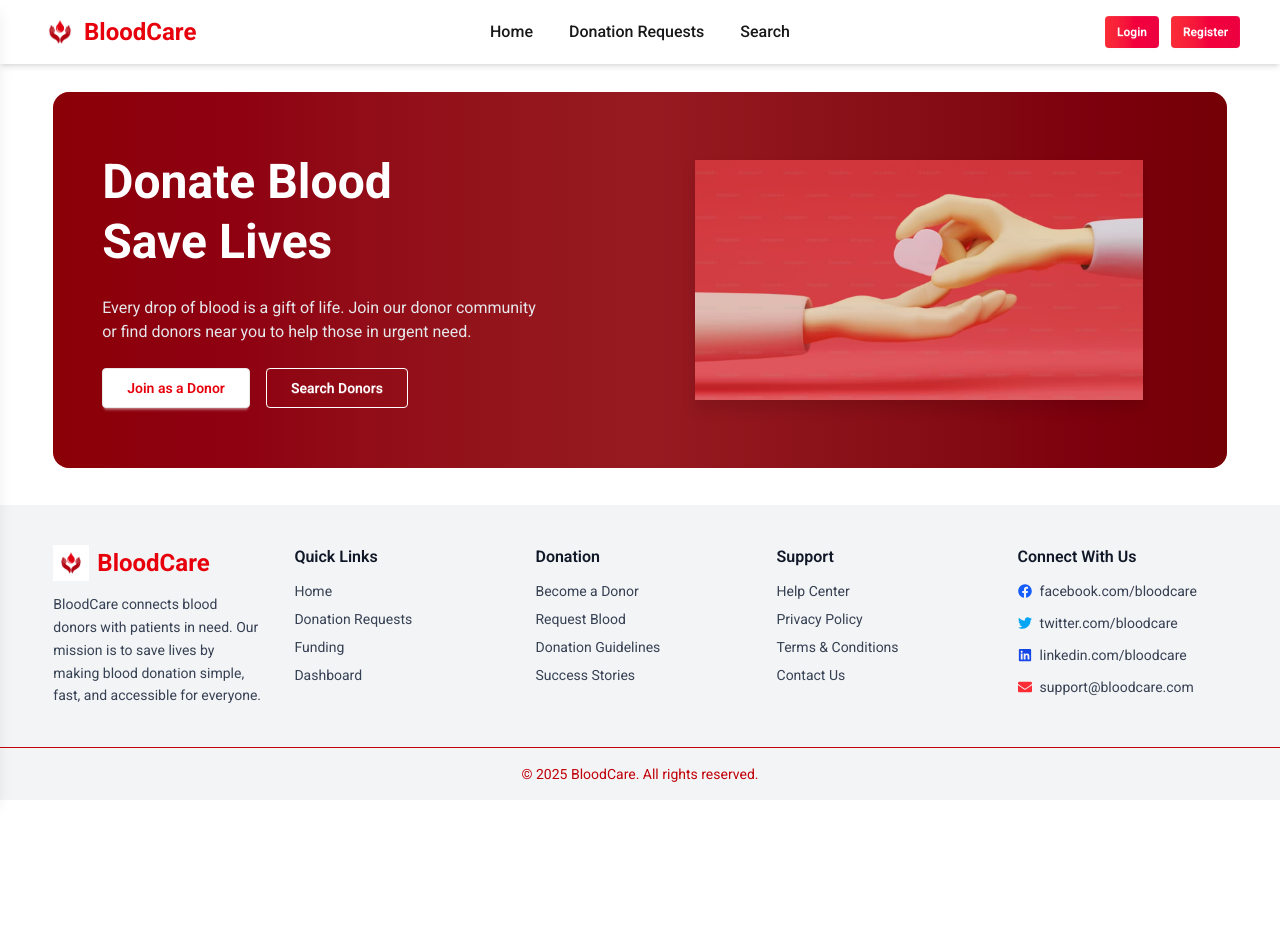
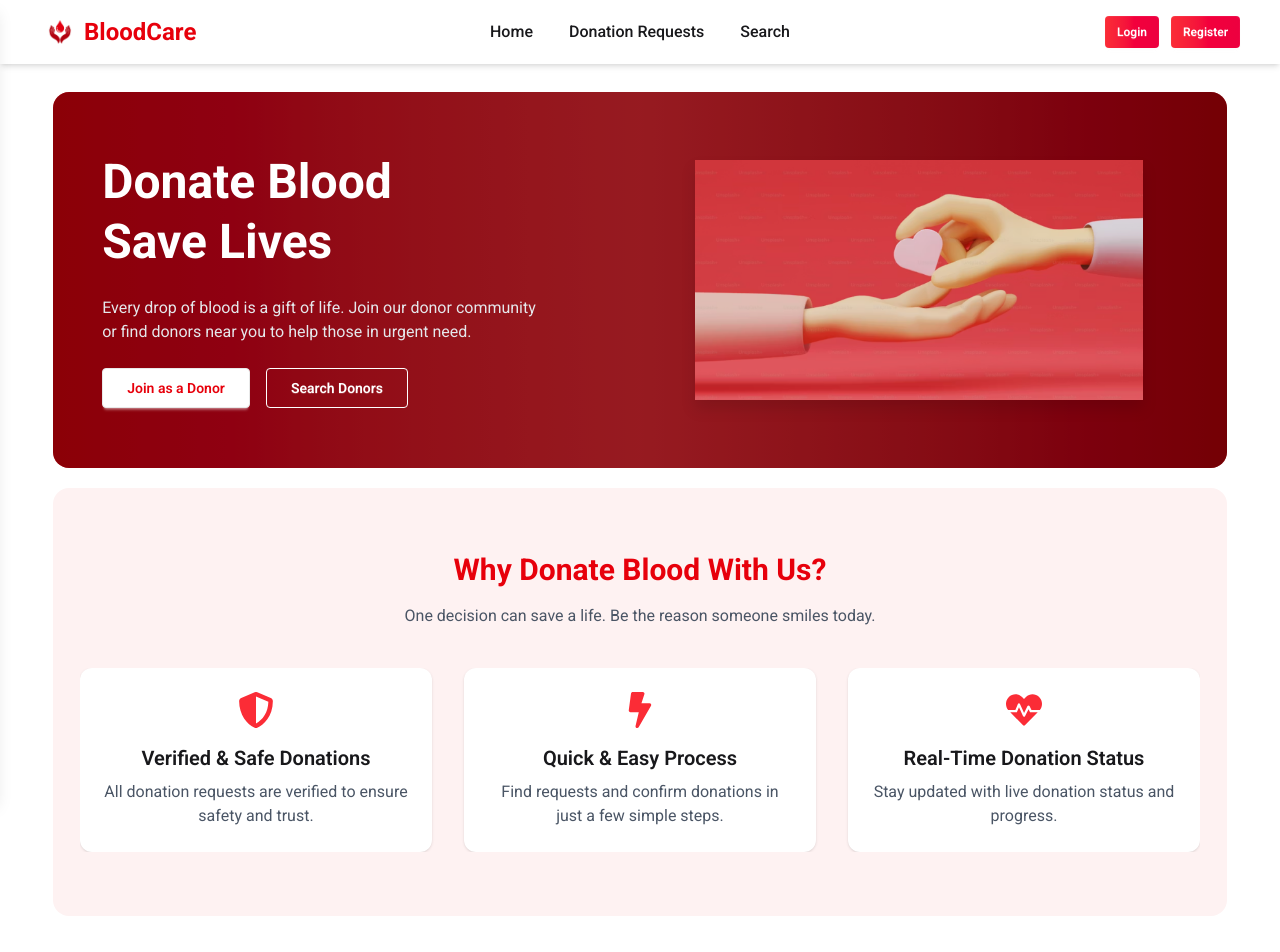
Before and after one commit to ripasarkar49/blood-donation-client, a React (Vite) app: page / in a window 1280 px wide. Shown: the top 952 px of the page. Before the commit the page ends 800 px from the top, so only its background shows below. Built offline with nearby package versions, Linux system fonts and the light colour scheme; no server answers.

Commit message:
Featured section

```diff
--- a/src/Components/FeaturedSection.jsx
+++ b/src/Components/FeaturedSection.jsx
@@ -0,0 +1,55 @@
+import { FaShieldAlt, FaBolt, FaHeartbeat } from "react-icons/fa";
+import Reveal from "./Reveal";
+
+const FeaturedSection = () => {
+  return (
+    <section className="bg-red-50 py-16 my-5 rounded-2xl">
+      <div className="max-w-6xl mx-auto px-4 text-center">
+        <div>
+          <h2 className="text-3xl font-bold text-red-600 mb-4">
+            Why Donate Blood With Us?
+          </h2>
+          <p className="text-gray-600 mb-10">
+            One decision can save a life. Be the reason someone smiles today.
+          </p>
+        </div>
+
+        <Reveal>
+          <div className="grid grid-cols-1 md:grid-cols-3 gap-8">
+            <div className="bg-white p-6 rounded-xl shadow hover:shadow-lg transition">
+              <FaShieldAlt className="text-4xl text-red-500 mx-auto mb-4" />
+              <h3 className="text-xl font-semibold mb-2">
+                Verified & Safe Donations
+              </h3>
+              <p className="text-gray-600">
+                All donation requests are verified to ensure safety and trust.
+              </p>
+            </div>
+
+            <div className="bg-white p-6 rounded-xl shadow hover:shadow-lg transition">
+              <FaBolt className="text-4xl text-red-500 mx-auto mb-4" />
+              <h3 className="text-xl font-semibold mb-2">
+                Quick & Easy Process
+              </h3>
+              <p className="text-gray-600">
+                Find requests and confirm donations in just a few simple steps.
+              </p>
+            </div>
+
+            <div className="bg-white p-6 rounded-xl shadow hover:shadow-lg transition">
+              <FaHeartbeat className="text-4xl text-red-500 mx-auto mb-4" />
+              <h3 className="text-xl font-semibold mb-2">
+                Real-Time Donation Status
+              </h3>
+              <p className="text-gray-600">
+                Stay updated with live donation status and progress.
+              </p>
+            </div>
+          </div>
+        </Reveal>
+      </div>
+    </section>
+  );
+};
+
+export default FeaturedSection;
--- /dev/null
+++ b/src/Components/Reveal.jsx
@@ -0,0 +1,32 @@
+import { motion, useInView, useAnimation } from "framer-motion";
+import { useRef, useEffect } from "react";
+
+const Reveal = ({ children }) => {
+  const ref = useRef(null);
+  const isInView = useInView(ref, { once: true });
+  const controls = useAnimation();
+
+  useEffect(() => {
+    if (isInView) {
+      controls.start("visible");
+    }
+  }, [isInView, controls]);
+
+  return (
+    <div ref={ref} className="relative overflow-hidden">
+      <motion.div
+        variants={{
+          hidden: { opacity: 0, y: 75 },
+          visible: { opacity: 1, y: 0 },
+        }}
+        initial="hidden"
+        animate={controls}
+        transition={{ duration: 0.5, delay: 0.25 }}
+      >
+        {children}
+      </motion.div>
+    </div>
+  );
+};
+
+export default Reveal;
--- a/src/Pages/Home.jsx
+++ b/src/Pages/Home.jsx
@@ -1,10 +1,12 @@
 import React from 'react'
 import Banner from '../Components/Banner'
+import FeaturedSection from '../Components/FeaturedSection'
 
 const Home = () => {
   return (
     <div>
      <Banner></Banner>
+     <FeaturedSection></FeaturedSection>
     </div>
   )
 }
--- a/src/Routes/Router.jsx
+++ b/src/Routes/Router.jsx
@@ -17,6 +17,7 @@ import SearchPage from "../Pages/searchPage/SearchPage";
 import DonateRequest from "../Pages/donateRequest/DonateRequest";
 import DonarDetails from "../Pages/DonarDetails/DonarDetails";
 import Banner from "../Components/Banner";
+import FeaturedSection from "../Components/FeaturedSection";
 
 const router = createBrowserRouter([
   {
@@ -38,6 +39,10 @@ const router = createBrowserRouter([
       {
         path: "/banner",
         element:<Banner></Banner>,
+      },
+      {
+        path: "/feature-section",
+        element:<FeaturedSection></FeaturedSection>,
       },
       {
         path: "/search-page",
```
